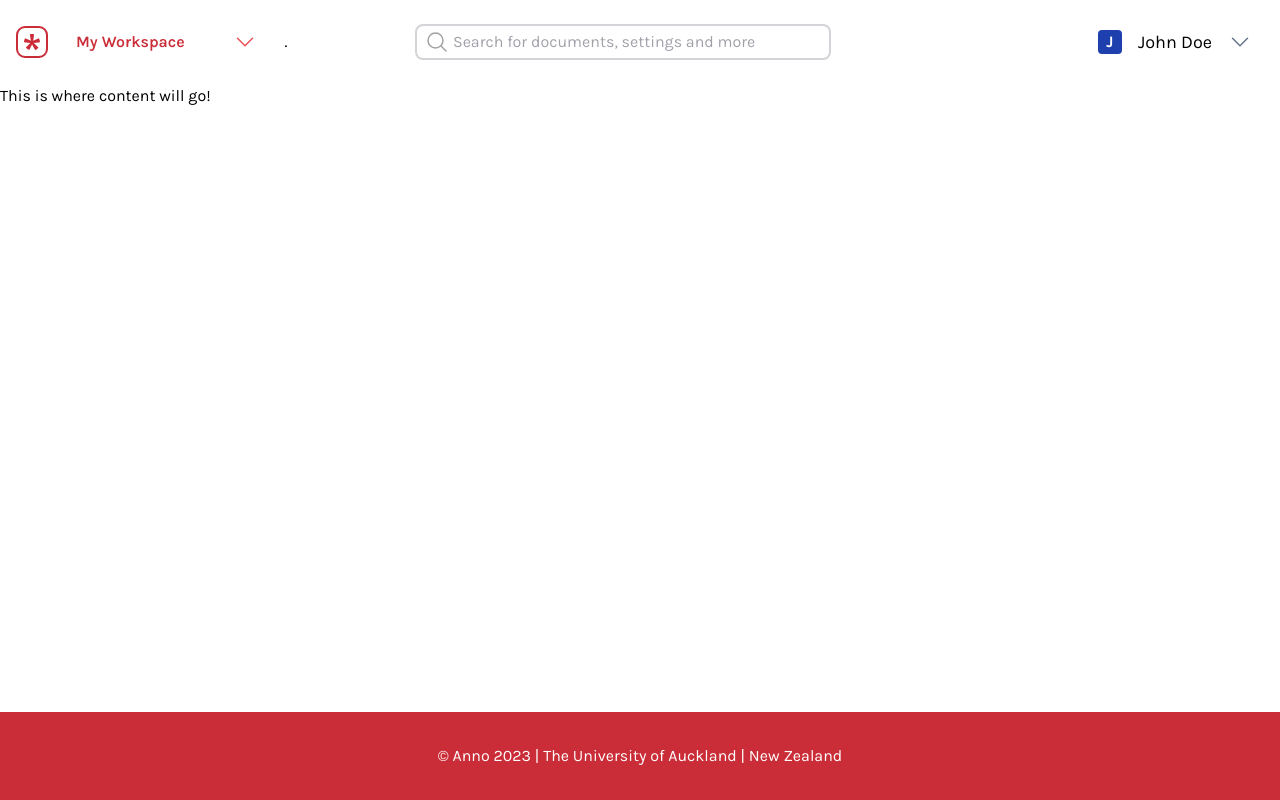
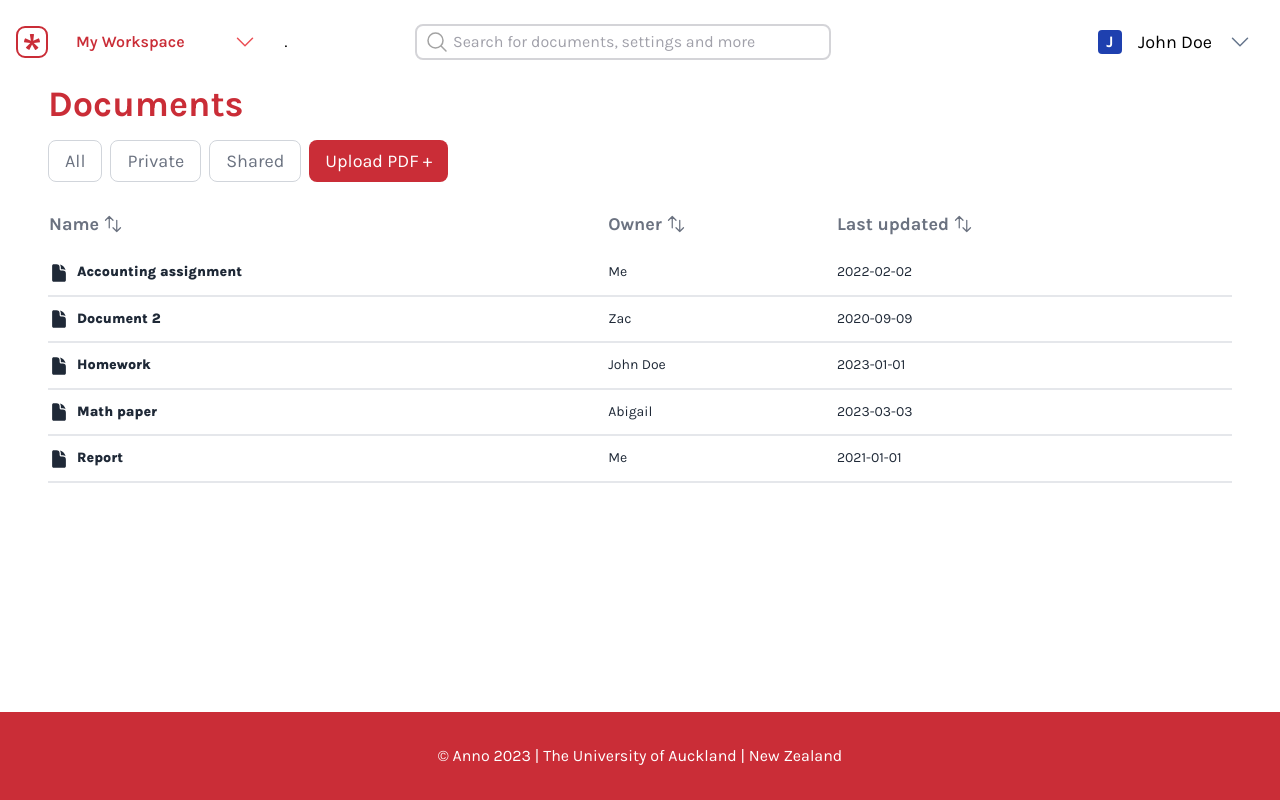
Before and after one commit to mjakeman/anno-pdf, a React (Vite) app in the folder frontend/: page /project-group-fearless-foxes/dash in a window 1280 px wide. Built offline with nearby package versions, Linux system fonts and the light colour scheme; a web font is replaced by a local one.

Commit message:
PDF-57: Dashboard table with sort, filter and navigation

```diff
--- a/frontend/src/components/Logo.tsx
+++ b/frontend/src/components/Logo.tsx
@@ -1,9 +1,10 @@
 interface LogoProps {
     className?: string,
+    onClick?: any,
 }
-export default function Logo({className} : LogoProps) {
+export default function Logo({className, onClick} : LogoProps) {
     return (
-        <svg className={`${className} text-anno-red-primary dark:text-anno-pink-500`} viewBox="0 0 24 24" fill="none" xmlns="http://www.w3.org/2000/svg"  stroke="currentColor">
+        <svg className={`${className} text-anno-red-primary dark:text-anno-pink-500`} viewBox="0 0 24 24" fill="none" xmlns="http://www.w3.org/2000/svg"  stroke="currentColor" onClick={onClick}>
             <path d="M10.3671 6.26582C10.7216 6.08856 11.2405 6 11.924 6C12.6329 6 13.1646 6.05059 13.519 6.1519L12.9493 11.0886L17.1266 9.1519C17.3292 9.40511 17.5191 9.87342 17.6962 10.557C17.8988 11.2405 18 11.7848 18 12.1899L13.3291 12.7215L16.8608 16.0633C16.6836 16.3924 16.3291 16.7722 15.7975 17.2025C15.2658 17.6076 14.7849 17.8735 14.3544 18L12.038 13.8228L9.94934 18C9.56959 17.9241 9.10128 17.6962 8.54431 17.3165C7.98734 16.9367 7.59494 16.5696 7.36709 16.2152L10.7088 12.7595L6 12.1519C6 11.6962 6.0886 11.1392 6.26582 10.481C6.46835 9.82283 6.68355 9.37975 6.9114 9.1519L11.1645 11.0506L10.3671 6.26582Z" stroke="none" fill="currentColor"/>
             <path d="M6.76419 0.75H17.2358C20.5574 0.75 23.25 3.44265 23.25 6.76419V17.2358C23.25 20.5574 20.5574 23.25 17.2358 23.25H6.76419C3.44265 23.25 0.75 20.5574 0.75 17.2358V6.76419C0.75 3.44265 3.44265 0.75 6.76419 0.75Z" strokeWidth="1.5"/>
         </svg>
--- a/frontend/src/components/app/dashboard/Dashboard.tsx
+++ b/frontend/src/components/app/dashboard/Dashboard.tsx
@@ -1,7 +1,16 @@
+import DashboardTable from "./DashboardTable";
+
+
 export default function Dashboard() {
     return (
-        <div className="">
-            This is where content will go!
+        <div className="mx-12 flex flex-col gap-4">
+            <h1 className="text-anno-red-primary text-4xl font-bold">Documents</h1>
+            <DashboardTable/>
         </div>
+
     );
 }
+
+function uploadPDF() {
+    console.log("Upload PDF")
+}
--- /dev/null
+++ b/frontend/src/components/app/dashboard/DashboardTable.tsx
@@ -0,0 +1,132 @@
+import { useCallback } from "react";
+import { useState } from "react";
+import PrimaryButton from "../../PrimaryButton";
+import FilterButton from "./FilterButton";
+import { ArrowsUpDownIcon } from "@heroicons/react/24/outline";
+import { DocumentIcon } from "@heroicons/react/24/solid";
+import { useNavigate } from "react-router-dom";
+const documentData = [
+    {
+        name: "Document 2",
+        owner: "Zac",
+        lastupdated: "2020-09-09"
+    },
+    {
+        name: "Homework",
+        owner: "John Doe",
+        lastupdated: "2023-01-01"
+    },
+    {
+        name: "Math paper",
+        owner: "Abigail",
+        lastupdated: "2023-03-03"
+    },
+    {
+        name: "Accounting assignment",
+        owner: "Me",
+        lastupdated: "2022-02-02"
+    },
+    {
+        name: "Report",
+        owner: "Me",
+        lastupdated: "2021-01-01"
+    },
+]
+type Data = typeof documentData[0];
+type SortKeys = keyof Data;
+type SortOrder = "Ascending" | "Descending";
+type Filter = "All" | "Me" | "Shared";
+
+
+export default function DashboardTable() {
+    const navigate = useNavigate();
+
+    const [filter, setFilter] = useState<Filter>("All");
+    const [sortKey, setSortKey] = useState<SortKeys>("name");
+    const [sortDirection, setSortDirection] = useState<SortOrder>("Ascending");
+
+    const sortedData = useCallback(()=>{
+        console.log(sortKey, sortDirection)
+        return documentData.sort((a, b) => {
+            if (sortDirection === "Ascending") {
+                if (a[sortKey] < b[sortKey]) {
+                    return -1;
+                }
+                if (a[sortKey] > b[sortKey]) {
+                    return 1;
+                }
+                return 0;
+            } else {
+                if (a[sortKey] > b[sortKey]) {
+                    return -1;
+                }
+                if (a[sortKey] < b[sortKey]) {
+                    return 1;
+                }
+                return 0;
+            }
+        })
+    }
+    , [sortKey, sortDirection])
+
+    return(
+        <>
+            <div className="flex flex-row gap-2">
+                <FilterButton label="All" onClick={()=> setFilter("All")}/>
+                <FilterButton label="Private" onClick={()=> setFilter("Me")}/>
+                <FilterButton label="Shared" onClick={()=> setFilter("Shared")}/>
+                <PrimaryButton label="Upload PDF +" onClick={()=> uploadPDF()}></PrimaryButton>
+            </div>
+                <div className="relative overflow-x-auto">
+                <table className="w-full text-sm text-left text-gray-500 dark:text-gray-400">
+                    <thead className="text-lg text-gray-500 dark:text-gray-400">
+                        <tr>
+                            <HeaderCell label="Name" setSortKey={setSortKey} setSortDirection={setSortDirection} sortDirection={sortDirection}/>
+                            <HeaderCell label="Owner" setSortKey={setSortKey} setSortDirection={setSortDirection} sortDirection={sortDirection}/>
+                            <HeaderCell label="Last updated" setSortKey={setSortKey} setSortDirection={setSortDirection} sortDirection={sortDirection}/>
+                        </tr>
+                    </thead>
+                    <tbody>
+                    {sortedData().filter((document) => filter === "All" || document.owner === filter || filter === "Shared" && document.owner !== "Me")
+                    .map((document, index) => (
+                            <tr key={index} className="border-b-2 text-gray-800">
+                                <td className="py-3 font-extrabold">
+                                    <DocumentIcon className="w-5 h-5 inline-block mr-2"/>
+                                    <button type="button" className="hover:underline" onClick={()=>navigate("/project-group-fearless-foxes/editor")}>{document.name}</button>
+                                </td>
+                                <td className="py-3">{document.owner}</td>
+                                <td className="py-3">{document.lastupdated}</td>
+                            </tr>
+                        ))}
+                    </tbody>
+                </table>
+            </div>
+        </>
+    )
+}
+
+interface HeaderCellProps {
+    label: string,
+    setSortKey: any,
+    setSortDirection: any,
+    sortDirection: SortOrder,
+}
+
+
+const HeaderCell = ({label, setSortKey, setSortDirection, sortDirection}: HeaderCellProps ) => {
+    return (
+        <>
+            <th scope="col" className="py-3">
+                <button type="button" onClick={() => { setSortKey(label.toLowerCase().replaceAll(" ","")); setSortDirection(sortDirection==="Ascending" ? "Descending": "Ascending")}} className="flex flex-row items-center gap-1">
+                    <span>{label}</span>
+                    <ArrowsUpDownIcon className="w-5 h-5"/>
+                </button>
+            </th>
+        </>
+    )
+}
+
+
+function uploadPDF() {
+    console.log("Upload PDF")
+}
--- /dev/null
+++ b/frontend/src/components/app/dashboard/FilterButton.tsx
@@ -0,0 +1,20 @@
+import React from "react";
+
+interface FilterButtonProps {
+    onClick:  (params: any) => any;
+    label: string,
+    icon?: React.ReactNode,
+
+}
+
+export default function FilterButton({onClick, label, icon} : FilterButtonProps) {
+    return (
+        <button type="button"
+                onClick={onClick}
+                className={"py-1.5 px-4 text-gray-500 flex flex-row items-center content-center rounded-lg gap-1 text-lg transition-colors hover:bg-gray-100 border border-gray-300 dark:border-gray-700 dark:hover:bg-gray-700 dark:text-gray-300"}
+        >
+            <span>{label}</span>
+            {icon}
+        </button>
+    )
+}
--- a/frontend/src/components/app/editor/header/EditorHeader.tsx
+++ b/frontend/src/components/app/editor/header/EditorHeader.tsx
@@ -8,9 +8,10 @@ import SharePopup from "../../share/popup/SharePopup";
 import React, {useState} from "react";
 import DarkModeToggleTest from "../../../DarkModeToggleTest";
 import Logo from "../../../Logo";
+import { useNavigate } from "react-router-dom";
 
 export default function EditorHeader() {
-
+    const navigate = useNavigate();
     // TODO: replace with API call in (the parent component maybe, once the bigger 'Share' in top right of screen is clicked?)
     const testPeople = [
         {id: 0, fullName: 'John Doe', email: 'johndoe@gmail.com',},
@@ -43,7 +44,7 @@ export default function EditorHeader() {
             <div className="flex flex-row items-center justify-between gap-4">
 
                 {/* Logo */}
-                <Logo className="w-8 h-8"/>
+                <Logo className="w-8 h-8 hover:cursor-pointer" onClick={()=>navigate("/project-group-fearless-foxes/dash")}/>
 
                 {/* Document details */}
                 <div className="flex flex-col justify-start">
```
